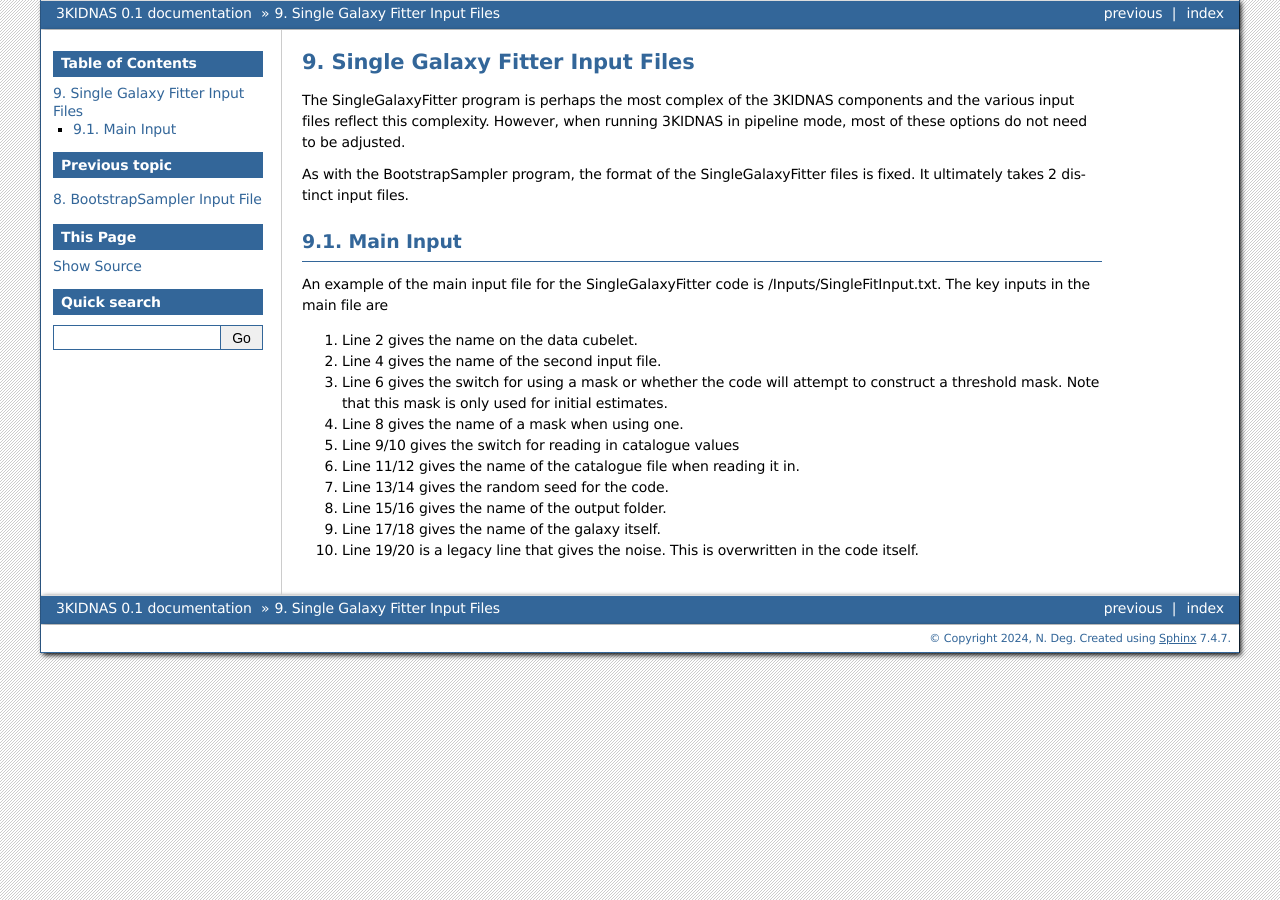
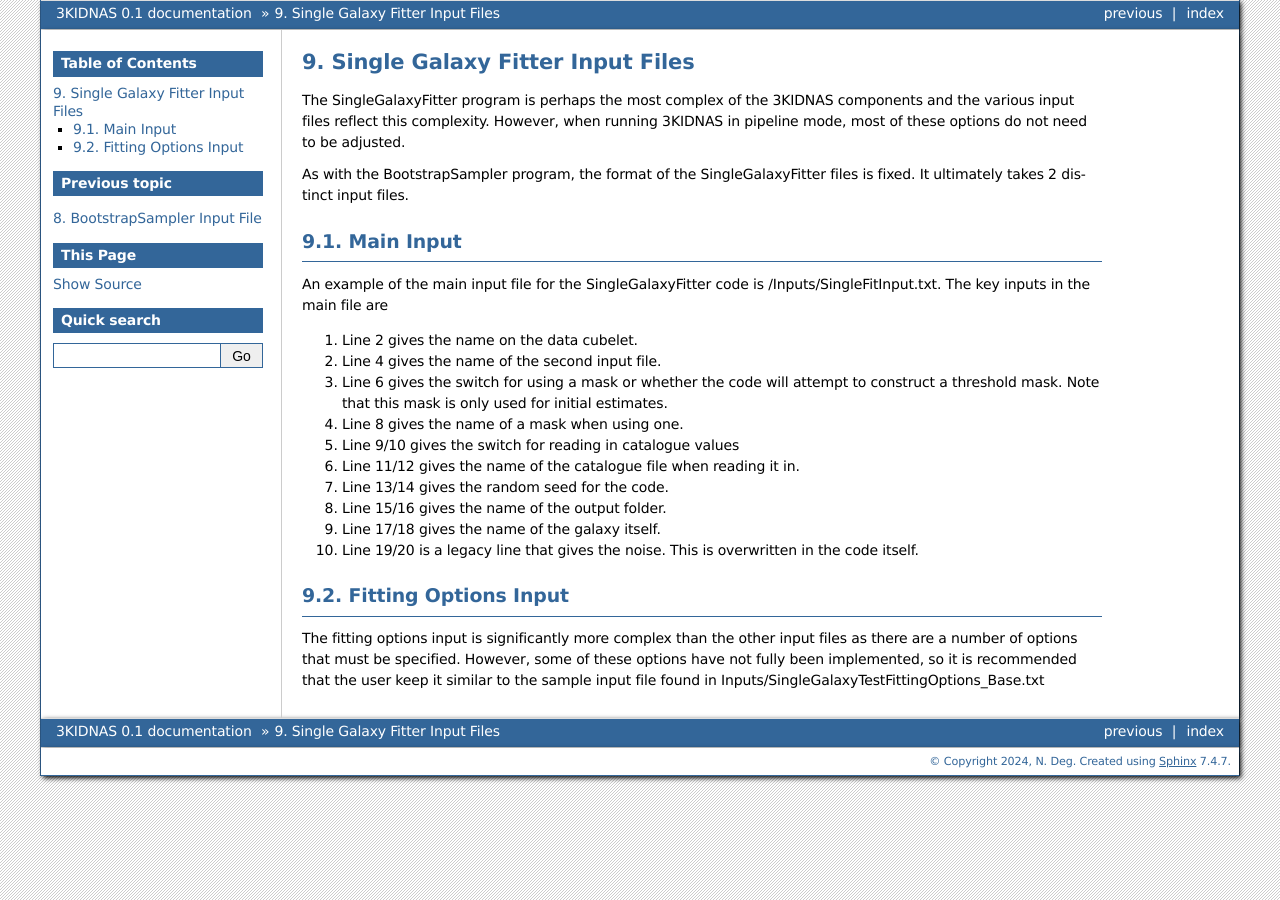
Before and after one commit to NateDeg/3KIDNAS, a Sphinx documentation site: the page built from docs/source/inputs/singlefit.rst, in a window 1280 px wide. Built offline with Sphinx 7.4.7, drawn with Linux system fonts in a browser that asks for light colours.

Commit message:
More updating of input files

```diff
--- a/docs/source/inputs/singlefit.rst
+++ b/docs/source/inputs/singlefit.rst
@@ -20,3 +20,10 @@ An example of the main input file for the SingleGalaxyFitter code is /Inputs/Sin
 8. Line 15/16 gives the name of the output folder.
 9. Line 17/18 gives the name of the galaxy itself.
 10. Line 19/20 is a legacy line that gives the noise.  This is overwritten in the code itself.
+
+
+
+Fitting Options Input
+--------------
+
+The fitting options input is significantly more complex than the other input files as there are a number of options that must be specified.  However, some of these options have not fully been implemented, so it is recommended that the user keep it similar to the sample input file found in Inputs/SingleGalaxyTestFittingOptions_Base.txt
```
Also changed, not shown: 4 other files.
